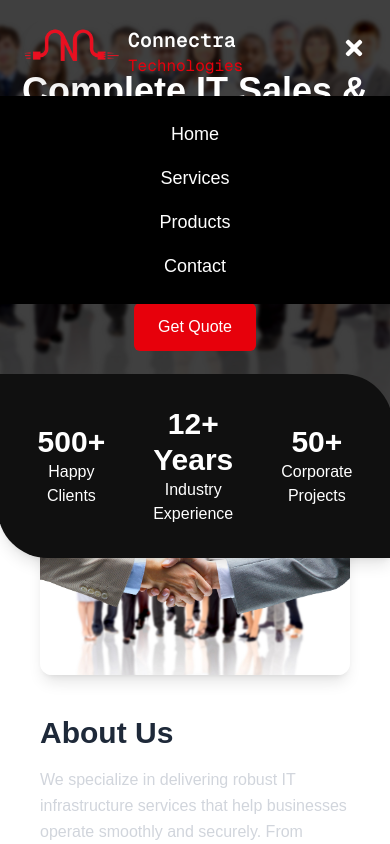
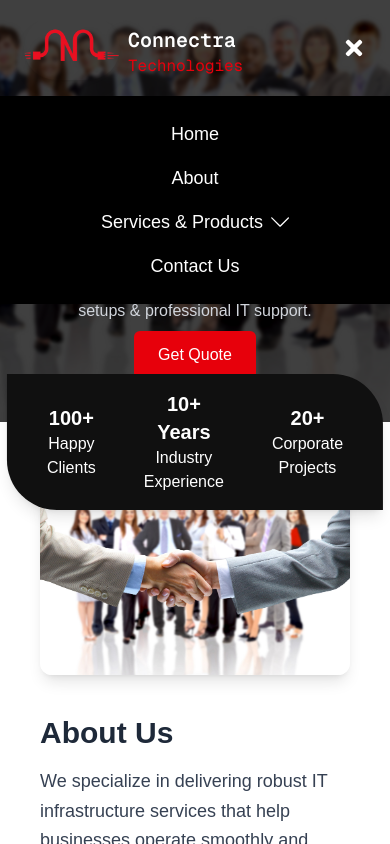
Before and after one commit to jayashri1998/connectra.global, a Next.js app: page /about in a window 390 px wide. Both pictures are taken after a click on the element 354 px from the left and 48 px from the top of the page. Shown: the top 844 px of the page. Built offline with nearby package versions, Linux system fonts and the light colour scheme.

Commit message:
resolve bug

```diff
--- a/src/app/Footer.js
+++ b/src/app/Footer.js
@@ -23,7 +23,7 @@ export default function Footer() {
     </button>
   </div>
 </div>
-      <div className="px-6 md:px-20  py-4  grid grid-cols-1 md:grid-cols-4 gap-10 relative   ">
+      <div className="px-6 md:px-20 mt-12  py-4  grid grid-cols-1 md:grid-cols-4 gap-10 relative   ">
         <div>
            <div className="flex items-center gap-2 mt-16">
       <img
--- a/src/app/Navbar.js
+++ b/src/app/Navbar.js
@@ -8,6 +8,7 @@ const Navbar = () => {
   const [isOpen, setIsOpen] = useState(false);
   const [isScrolled, setIsScrolled] = useState(false);
     const [open, setOpen] = useState(false);
+    const [mobileDropdown, setMobileDropdown] = useState(false);
   const services = [
     "Computer Systems",
     "Servers & Storage",
@@ -122,14 +123,42 @@ const Navbar = () => {
           <Link href="/" onClick={() => setIsOpen(false)} className="hover:text-red-600 text-lg">
             Home
           </Link>
-          <Link href="/services" onClick={() => setIsOpen(false)} className="hover:text-red-600 text-lg">
-            Services
+          <Link href="/about" onClick={() => setIsOpen(false)} className="hover:text-red-600 text-lg">
+            About
           </Link>
-          <Link href="/products" onClick={() => setIsOpen(false)} className="hover:text-red-600 text-lg">
-            Products
-          </Link>
+           <div className="w-full ">
+<button
+  onClick={() => setMobileDropdown(!mobileDropdown)}
+  className="w-full flex justify-center items-center gap-2 text-lg hover:text-red-600"
+>
+  Services & Products
+  <SlArrowDown
+    className={`transition-transform duration-300 ${mobileDropdown ? "rotate-180" : ""}`}
+  />
+</button>
+
+      {mobileDropdown && (
+        <ul className="mt-2 ml-2 border-l border-gray-600 space-y-2">
+          {services.map((item, index) => (
+            <li key={index}>
+              <Link
+                href={`/services`}
+                className="block py-1 pl-4 text-base text-gray-300 hover:text-red-600"
+                onClick={() => {
+                  setMobileDropdown(false);
+                  setIsOpen(false);
+                }}
+              >
+                {item}
+              </Link>
+            </li>
+          ))}
+        </ul>
+      )}
+    </div>
+
           <Link href="/contact" onClick={() => setIsOpen(false)} className="hover:text-red-600 text-lg">
-            Contact
+            Contact Us
           </Link>
         </div>
       )}
--- a/src/app/about/page.js
+++ b/src/app/about/page.js
@@ -1,4 +1,5 @@
 import Image from "next/image";
+import Link from "next/link";
 
 export default function About() {
   return (
@@ -13,32 +14,32 @@ export default function About() {
           />
         </div>
         <div className="absolute inset-0 bg-black/50"></div>
-        <div className="absolute inset-0 flex flex-col items-center justify-center text-center px-4">
-          <h1 className="text-4xl md:text-5xl font-bold mb-4 text-white">
+        <div className="absolute mt-32 md:mt-2 inset-0 flex flex-col items-center justify-center text-center px-4">
+          <h1 className="text-2xl md:text-5xl font-bold mb-4 text-white">
             Complete IT Sales & Service Solutions
           </h1>
-          <p className="text-gray-300 text-lg mb-6 max-w-2xl">
+          <p className="text-gray-300  text-base md:text-lg mb-2 md:mb-6 max-w-2xl">
             We provide end-to-end IT solutions including servers, networks,
             storage, CCTV, workstation setups & professional IT support.
           </p>
-          <button className="bg-red-600 hover:bg-red-700 text-white px-6 py-3 rounded-md font-medium transition-all">
+          <Link href='/contact' className="bg-red-600 hover:bg-red-700 text-white px-6 py-3 rounded-md font-medium transition-all">
             Get Quote
-          </button>
+          </Link>
         </div>
       </section>
 
       {/* STATS SECTION */}
-     <section className="absolute left-1/2 -translate-x-1/2 bg-[#101010] text-white py-8 rounded-bl-[50px] rounded-tr-[50px] -mt-12 flex items-center justify-center gap-12 shadow-lg px-10">
+     <section className="absolute left-1/2 -translate-x-1/2 bg-[#101010] text-white py-4 md:py-8 rounded-bl-[50px] rounded-tr-[50px] -mt-12 flex items-center justify-center gap-12 shadow-lg px-10">
   <div className="text-center">
-    <p className="text-3xl font-bold text-white">500+</p>
+    <p className= " text-xl md:text-3xl font-bold text-white">100+</p>
     <p>Happy Clients</p>
   </div>
   <div className="text-center">
-    <p className="text-3xl font-bold text-white">12+ Years</p>
+    <p className=" text-xl md:text-3xl font-bold text-white">10+ Years</p>
     <p>Industry Experience</p>
   </div>
   <div className="text-center">
-    <p className="text-3xl font-bold text-white">50+</p>
+    <p className=" text-xl md:text-3xl font-bold text-white">20+</p>
     <p>Corporate Projects</p>
   </div>
 </section>
@@ -56,7 +57,7 @@ export default function About() {
 
         <div>
           <h2 className="text-3xl font-bold mb-4">About Us</h2>
-          <p className="text-gray-300 mb-6 leading-relaxed">
+          <p className="text-gray-700 text-lg mb-6 leading-relaxed">
             We specialize in delivering robust IT infrastructure services that
             help businesses operate smoothly and securely. From hardware sales
             to end-to-end network setup, we ensure that your IT environment is
@@ -84,7 +85,7 @@ export default function About() {
           ].map((service, index) => (
             <div
               key={index}
-              className="border border-red-600 rounded-xl p-6 shadow-lg hover:shadow-red-600/30 transition-all bg-[#111]"
+              className="border border-red-600 rounded-xl p-6 shadow-lg hover:shadow-red-600/30 transition-all "
             >
               <h3 className="text-xl font-semibold mb-3 text-red-400">
                 {service}
```
